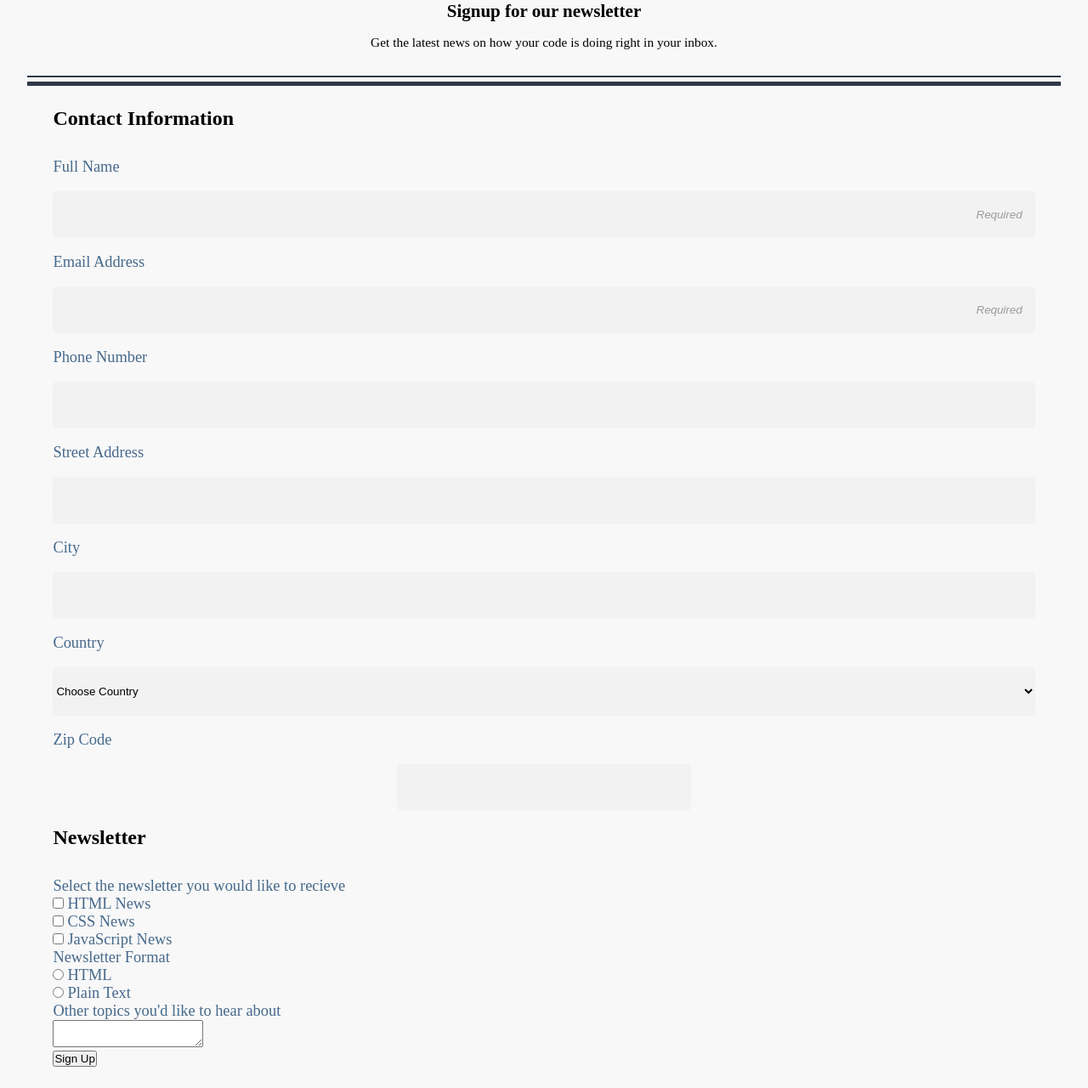
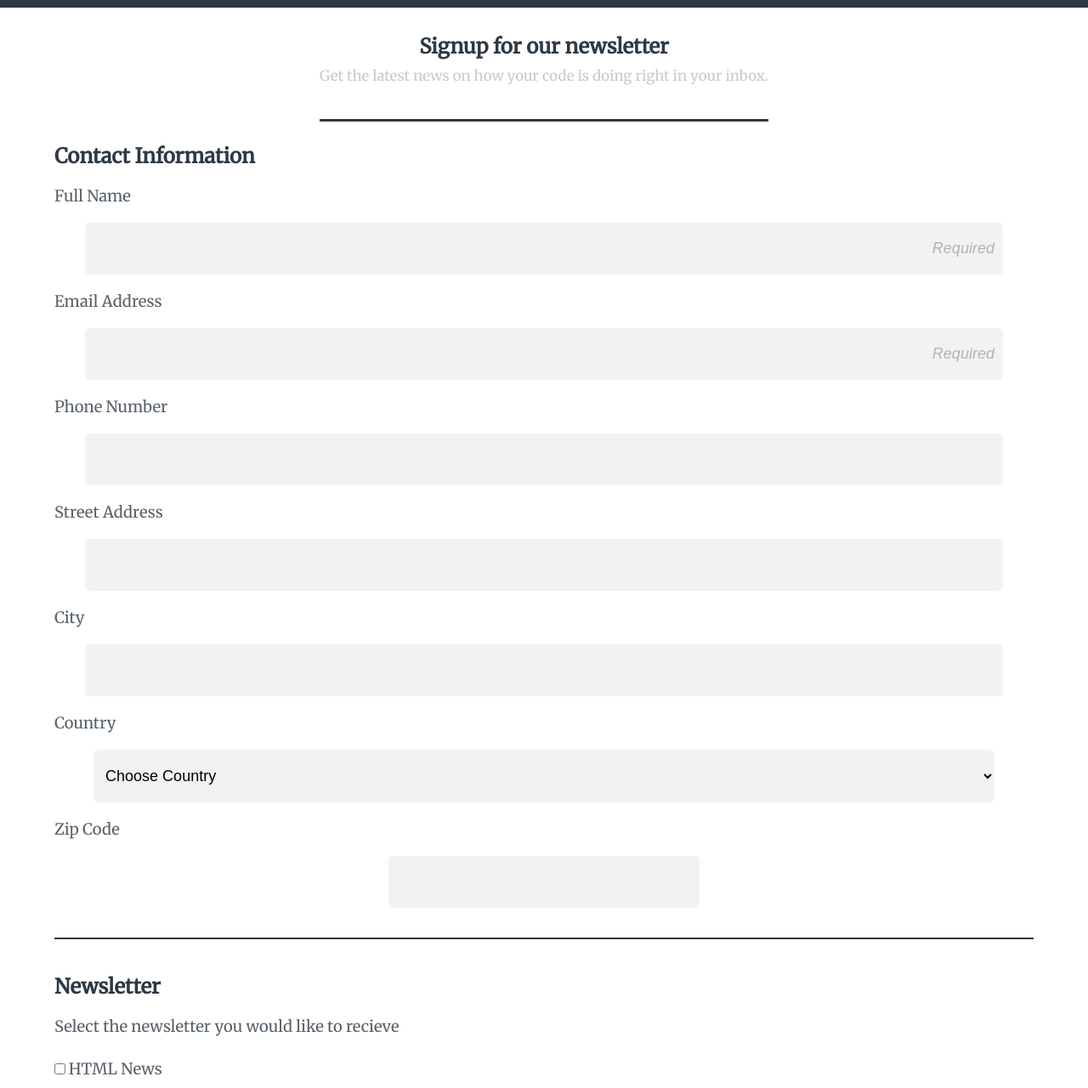
Before and after one commit to Antonio-Cabrero/Registration-form, a plain HTML site: page index.html in a window 1280 px wide. Shown: the part 69-1349 px from the top of the page at 85% size. Drawn offline with Linux system fonts and the light colour scheme.

Commit message:
HTML structure changes, and simplification of CSS sheet

```diff
--- a/css/main.css
+++ b/css/main.css
@@ -1,4 +1,4 @@
-
+@import url('https://fonts.googleapis.com/css?family=Merriweather&display=swap');
 *{
   padding: 0;
   margin: 0;
@@ -7,107 +7,147 @@
 /*  Global Stylings    */
 
 body {
+  font-family: 'Merriweather', serif;
   display: flex;
   flex-direction: column;
-  background-color: #f8f8f8;
+  background-color: #fff;
 }
 
 header {
-  background-color: #2d3945;
-  font-size: .8em;
+  background-color: #2D3945;
+  font-size: .7em;
   color: #fff;
   width: 100%;
-  padding-top: 15px;
+  padding: 15px 0;
+  letter-spacing: 1.4;
 }
 
 h1,
-h2,
 h3 {
-  padding-bottom: 15px;
+  margin: 10px 0;
   text-align: center;
 }
 
+h2{
+  color: #2D3945;
+  padding-top: 15px
+}
+
 fieldset {
+  margin-top: 10px;
   border: none;
-  width: inherit;
+  box-sizing: border-box;
+  width: 100%;
+}
+
+legend {
+  font-size: 1em;
+  font-weight: bold;
 }
 
 p{
   text-align: center;
-  padding-bottom: 20px;
-  font-size: 1.1em;
+  padding-top: 8px;
+  padding-bottom: 40px;
+  font-size: 1.05em;
+  color: #C7CACD;
+  border-bottom: 3px solid #2d3945;
 }
 
 /*  Element Stylings    */
 
-
-.form-wrap {
-
+.form {
+  width: 90%;
+  margin: 0 auto;
+  padding-top: 15px;
 }
 
-.form-header {
-  font-size: 0.875em;
-  width: 95%;
-  padding: 10px 0;
-  margin-bottom: 5px;
-  border-bottom: 2px solid #2d3945;
+#user_info {
+  padding-bottom: 15px;
+  border-bottom: 2.5px solid #2D3945;
 }
-  .form-header p {
-    width: 80%;
+
+#newsletter {
+  margin-top: 25px;
+}
+  #newsletter label {
+    margin: 20px 0;
   }
-
-.form {
-  width: 95%;
-  padding-top: 25px;
-  border-top: 5px solid #2d3945;
-}
 
 #full_name::placeholder,
 #email::placeholder {
-  opacity: 0.70;
+  opacity: 0.50;
   letter-spacing: 1.5;
   text-align: right;
   font-style: italic;
-  padding-right: 15px;
 }
 
 #zip_code {
   width: 30%;
 }
 
+#user_opinion {
+  padding: 15px 3px;
+  margin: 25px 0;
+}
+
+#submit {
+  padding: 20px 10px;
+  width: 95%;
+  text-align: center;
+  font-size: 1.7em;
+  color: #fff;
+  border: none;
+  border-radius: 5px;
+  background-color: #4EBBB5;
+}
+
 #footer {
   color: #d0d0d0;
   padding-top: 5vh;
+  font-size: 14px;
+  font-style: italic;
+  letter-spacing: 1.2px;
   padding-bottom: 20vh;
 }
 /*  DRY CSS   */
 
-.form-wrap,
-.form-header,
+
 .form,
 #user_info {
   display: flex;
   flex-direction: column;
   align-items: center;
-  justify-content: space-between;
 
 }
 
-
 label:nth-of-type(1n) {
   font-size: 1.15em;
-  color: #46698B;
+  color: #2D3945;
+  opacity: 0.8;
   width: 100%;
 }
 
- .info{
+ input[type="text"],
+ input[type="email"],
+ input[type="tel"],
+ #country,
+ #user_opinion
+ {
   border: none;
   background-color: #f2f2f2;
-  padding: 20px 0;
+  padding: 20px 10px;
   border-radius: 5px;
-  width: 100%;
+  font-size: 18px;
+  width: 92%;
  }
 
 
 
+input[type="checkbox"],
+input[type="radio"] {
+  margin: 12px 0;
+}
+
+
 /*  Media Query  */
--- a/index.html
+++ b/index.html
@@ -10,26 +10,23 @@
     <header id="header">
       <h1 class="title">THE CODE REVIEW</h1>
     </header>
-    <div class="form-wrap">
-      <div class="form-header">
+      <form class="form" action="index.html" method="post">
         <h2>Signup for our newsletter</h2>
         <p>Get the latest news on how your code is doing right in your inbox.</p>
-      </div>
-      <form class="form" action="index.html" method="post">
       <fieldset id="user_info" class="user_info" name="user_info">
         <legend><h2>Contact Information</h2></legend><br>
         <label for="full_name">Full Name</label><br>
-        <input id="full_name" class="input info" type="text" name="full_name" placeholder="Required" required><br>
+        <input id="full_name" type="text" name="full_name" placeholder="Required" required><br>
         <label for="email">Email Address</label><br>
-        <input id="email" class="input info" type="email" name="user_email" placeholder="Required" required><br>
+        <input id="email" type="email" name="user_email" placeholder="Required" required><br>
         <label for="phone">Phone Number</label><br>
-        <input id="phone" class="input info" type="tel" name="users_phone"><br>
+        <input id="phone" type="tel" name="users_phone"><br>
         <label for="address">Street Address</label><br>
-        <input type="text" class="input info" name="user_address"><br>
+        <input type="text"  name="user_address"><br>
         <label for="city">City</label><br>
-        <input id="city" class="input info" type="text" name="user_city"><br>
+        <input id="city" type="text" name="user_city"><br>
         <label for="country">Country</label><br>
-        <select id="country" class="input info" name="user_country"><br>
+        <select id="country" name="user_country"><br>
         <option value="country-options">Choose Country</option>
         <optgroup label="Most Common">
           <option value="uk">UK</option>
@@ -45,30 +42,29 @@
         </optgroup>
       </select><br>
         <label for="zip_code">Zip Code</label><br>
-        <input id="zip_code" class="input info" type="text" name="user_zip-code"><br>
+        <input id="zip_code" type="text" name="user_zip-code"><br>
       </fieldset>
       <fieldset id="newsletter">
         <legend><h2>Newsletter</h2></legend><br>
         <!-- Checkbox -->
-        <label>Select the newsletter you would like to recieve</label><br>
-        <input id="html_news" class="input news" type="checkbox" name="newsletter_type">
+        <label>Select the newsletter you would like to recieve</label><br><br>
+        <input id="html_news" type="checkbox" name="newsletter_type">
         <label for="html_news">HTML News</label><br>
-        <input id="css_news" class="input news"type="checkbox" name="newsletter_type">
+        <input id="css_news" type="checkbox" name="newsletter_type">
         <label for="css_news">CSS News</label><br>
-        <input id="javascript_news" class="input news" type="checkbox" name="newsletter_type">
-        <label for="javascript_news">JavaScript News</label><br>
+        <input id="javascript_news" type="checkbox" name="newsletter_type">
+        <label for="javascript_news">JavaScript News</label><br><br>
         <!---Radio-->
-        <label>Newsletter Format</label><br>
+        <label>Newsletter Format</label><br><br>
         <input id="html_format" type="radio" name="newsletter_format">
         <label for="html_format">HTML</label><br>
         <input id="plain_text_format" type="radio" name="newsletter_format">
-        <label for="plain_text_format">Plain Text</label><br>
+        <label for="plain_text_format">Plain Text</label><br><br>
         <label for="user_opinion">Other topics you'd like to hear about</label><br>
         <textarea id="user_opinion" name="user_opinion"></textarea><br>
-        <input id="submit" type="submit" name="signup_submit" value="Sign Up">
       </fieldset>
+      <input id="submit" type="submit" name="signup_submit" value="Sign Up">
       </form>
-    </div>
     <footer id="footer">
       <h3> &copy;Copyright The Code Review</h3>
     </footer>
```
